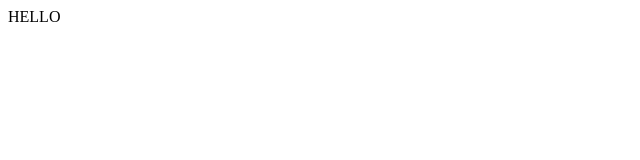
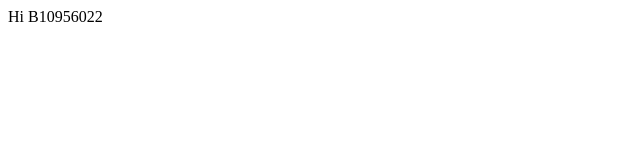
Before and after one commit to huang022/B10956022, a plain HTML site: page index.html in a window 1280 px wide. Shown: the full height of the page, 0-640 px from the left. Drawn offline with Linux system fonts and the light colour scheme.

Commit message:
第二次上傳

```diff
--- a/index.html
+++ b/index.html
@@ -6,6 +6,6 @@
     <title>Document</title>
 </head>
 <body>
-    HELLO
+    Hi B10956022
 </body>
 </html>
```
